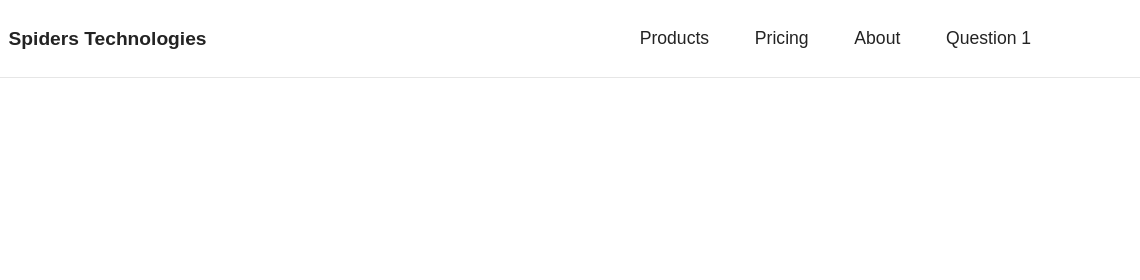
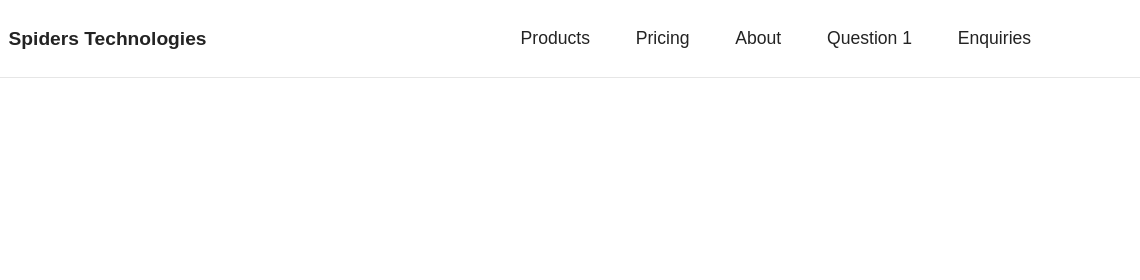
Before and after one commit to h210280y/h210280y.github.io, a plain HTML site: page QN1.html in a window 1280 px wide. Shown: the top 280 px of the page, 140-1280 px from the left. Drawn offline with Linux system fonts and the light colour scheme.

Commit message:
Update QN1.html

```diff
--- a/QN1.html
+++ b/QN1.html
@@ -48,6 +48,7 @@
                     <li class="nav-item"><a class="nav-link link text-black display-4" href="pricing.html">Pricing</a></li>
                     <li class="nav-item"><a class="nav-link link text-black display-4" href="about.html">About</a></li>
                     <li class="nav-item"><a class="nav-link link text-black display-4" href="QN1.html">Question 1</a></li>
+                  <li class="nav-item"><a class="nav-link link text-black display-4" href="enquiries.html">Enquiries</a></li>
                 </ul>
 
             </div>
```
